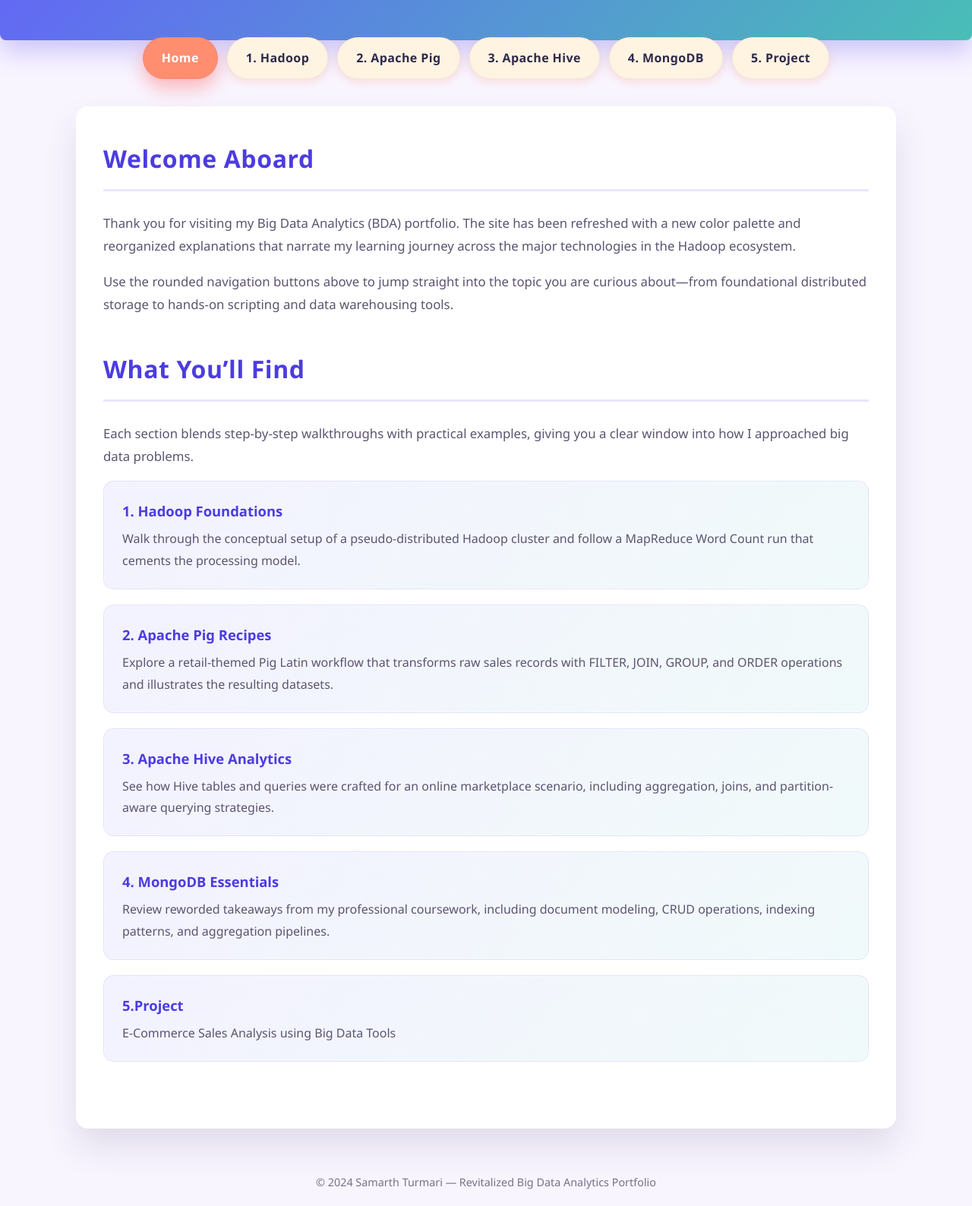
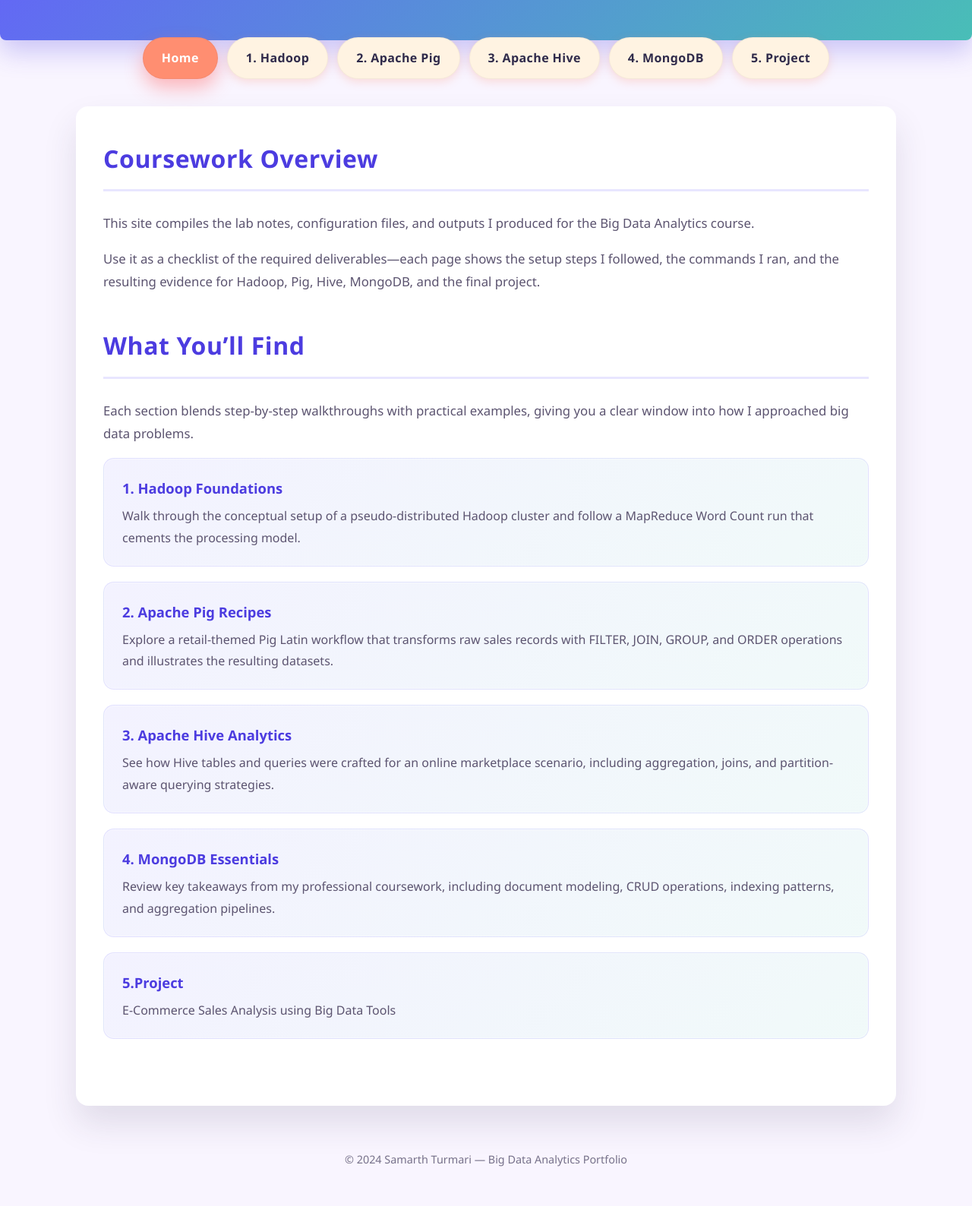
Before and after one commit to Samarth-T17/BDAPortfolio, a plain HTML site: page index.html in a window 1280 px wide. Shown: the part 243-1831 px from the top of the page at 76% size. After the commit the page ends 1801 px from the top, so only its background shows below. Drawn offline with Linux system fonts and the light colour scheme.

Commit message:
Clarify landing page introduction

```diff
--- a/index.html
+++ b/index.html
@@ -207,9 +207,9 @@
 
         <main>
             <section id="welcome">
-                <h2>Welcome Aboard</h2>
-                <p class="lead">Thank you for visiting my Big Data Analytics (BDA) portfolio. The site has been refreshed with a new color palette and reorganized explanations that narrate my learning journey across the major technologies in the Hadoop ecosystem.</p>
-                <p class="lead">Use the rounded navigation buttons above to jump straight into the topic you are curious about—from foundational distributed storage to hands-on scripting and data warehousing tools.</p>
+                <h2>Coursework Overview</h2>
+                <p class="lead">This site compiles the lab notes, configuration files, and outputs I produced for the Big Data Analytics course.</p>
+                <p class="lead">Use it as a checklist of the required deliverables—each page shows the setup steps I followed, the commands I ran, and the resulting evidence for Hadoop, Pig, Hive, MongoDB, and the final project.</p>
             </section>
 
             <section id="overview">
@@ -231,7 +231,7 @@
                     </li>
                     <li>
                         <strong>4. MongoDB Essentials</strong>
-                        <p>Review reworded takeaways from my professional coursework, including document modeling, CRUD operations, indexing patterns, and aggregation pipelines.</p>
+                        <p>Review key takeaways from my professional coursework, including document modeling, CRUD operations, indexing patterns, and aggregation pipelines.</p>
                     </li>
                     <li>
                         <strong>5.Project</strong>
@@ -243,7 +243,7 @@
     </div>
 
     <footer>
-        © 2024 Samarth Turmari — Revitalized Big Data Analytics Portfolio
+        © 2024 Samarth Turmari — Big Data Analytics Portfolio
     </footer>
 
 </body>
```
Also changed, not shown: hadoop.html (+5 -5 lines), hive.html (+2 -2 lines), mongodb.html (+1 -1 lines), pig.html (+2 -2 lines).
